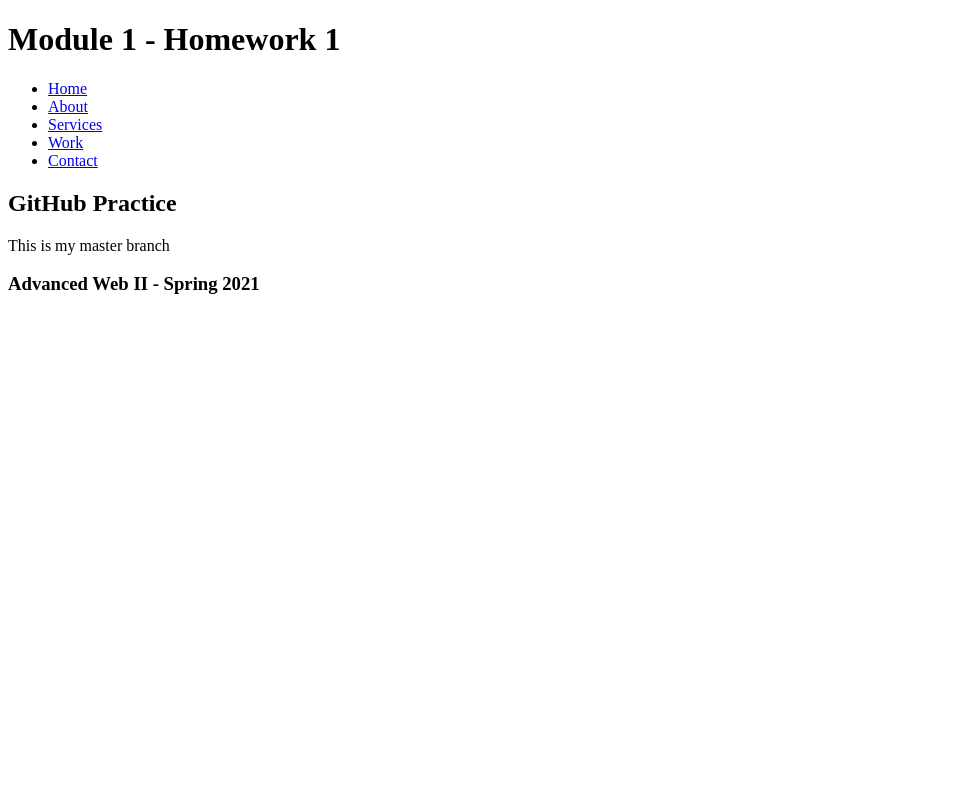
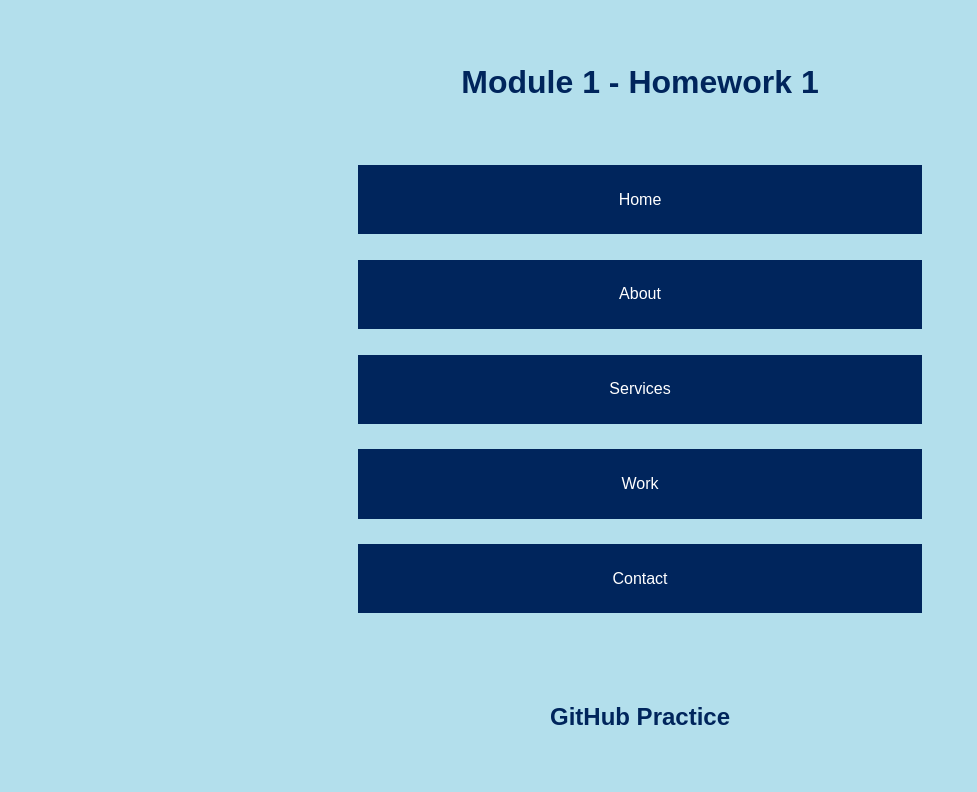
Before and after one commit to skcarlton/m1-hw1-carlton-sawyer, a plain HTML site: page index.html in a window 1280 px wide. Shown: the top 792 px of the page, without its empty margins (0-977 px from the left). Drawn offline with Linux system fonts and the light colour scheme.

Commit message:
Link and create styles

```diff
--- a/index.html
+++ b/index.html
@@ -7,7 +7,7 @@
 
 		<title>Homework 5 - Parts 1 and 2</title>
 
-		<link type="text/css" rel="stylesheet" href="styles.css" />
+		<link type="text/css" rel="stylesheet" href="main.css" />
 
 		<meta name="viewport" content="width=device-width, initial-scale=1">
 
--- a/main.css
+++ b/main.css
@@ -0,0 +1,61 @@
+* {
+	margin: 0;
+	padding: 0;
+	border: 0;
+}
+
+article, aside, details, figcaption, figure, footer, header, main, nav, section, summary {
+    display:block;
+}
+
+body {
+	background-color: #b3dfec;
+	font-family: sans-serif;
+	color: #557aae;
+    display: flex;
+    flex-direction: column;
+    min-height: 100vh;
+}
+
+h1, h2 {
+	color: #00255c;
+	margin: 3%;
+	padding: 2% 0;
+	text-align: center;
+}
+
+h3 {
+    margin: 0%;
+    padding: 2%;
+    color: white;
+    text-align: center;
+}
+
+p {
+	padding: 2%;
+	margin: 2% 3%;
+}
+
+a {
+	padding: 2%;
+	color: white;
+	background-color: #00255c;
+	margin: 2% auto;
+	text-decoration: none;
+	display: block;
+	text-align: center;
+	width: 40%;
+}
+
+li {
+    list-style-type: none;
+    display: inline;
+}
+
+main {
+    flex: 1;
+}
+
+footer {
+    background-color:#00255c;
+}
```
